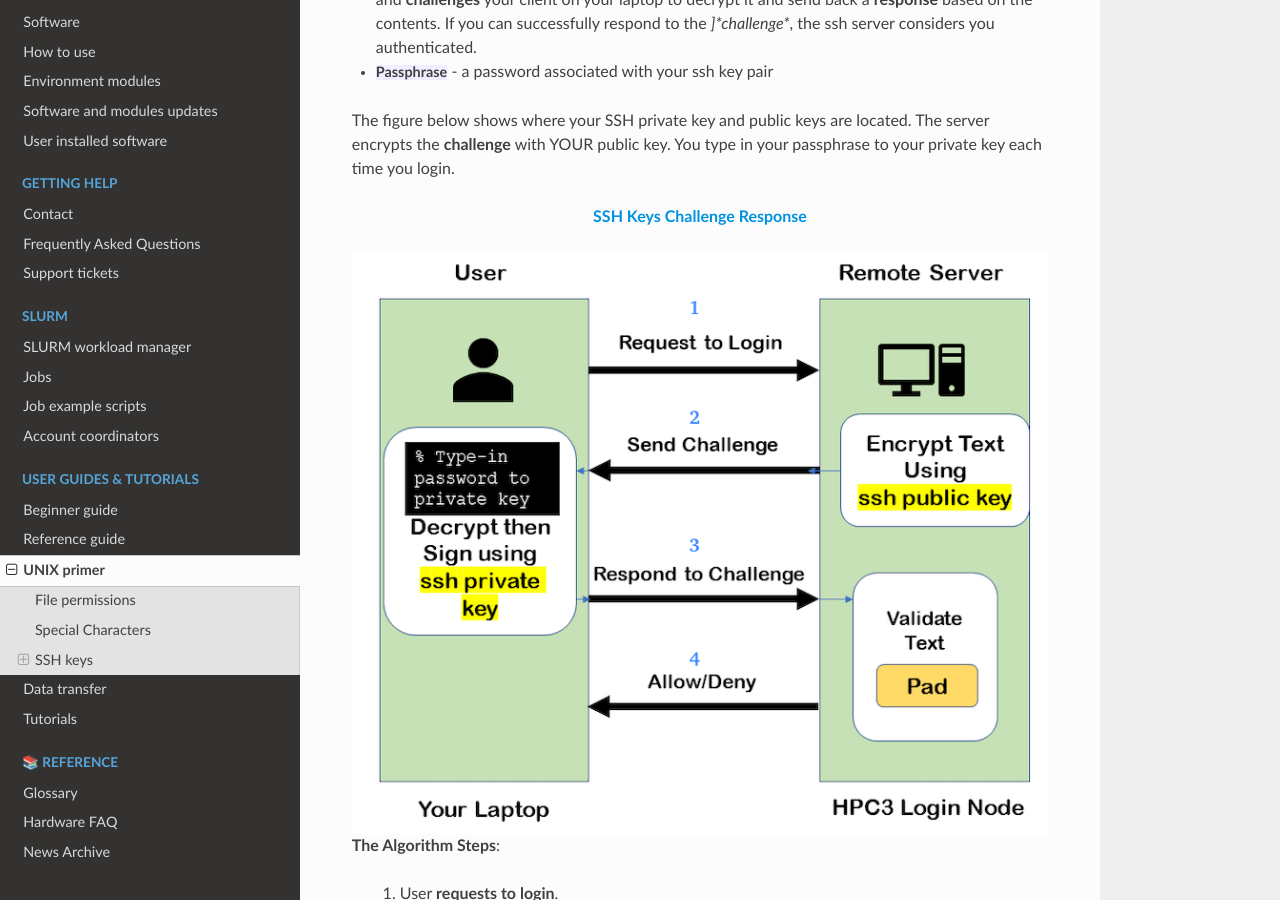
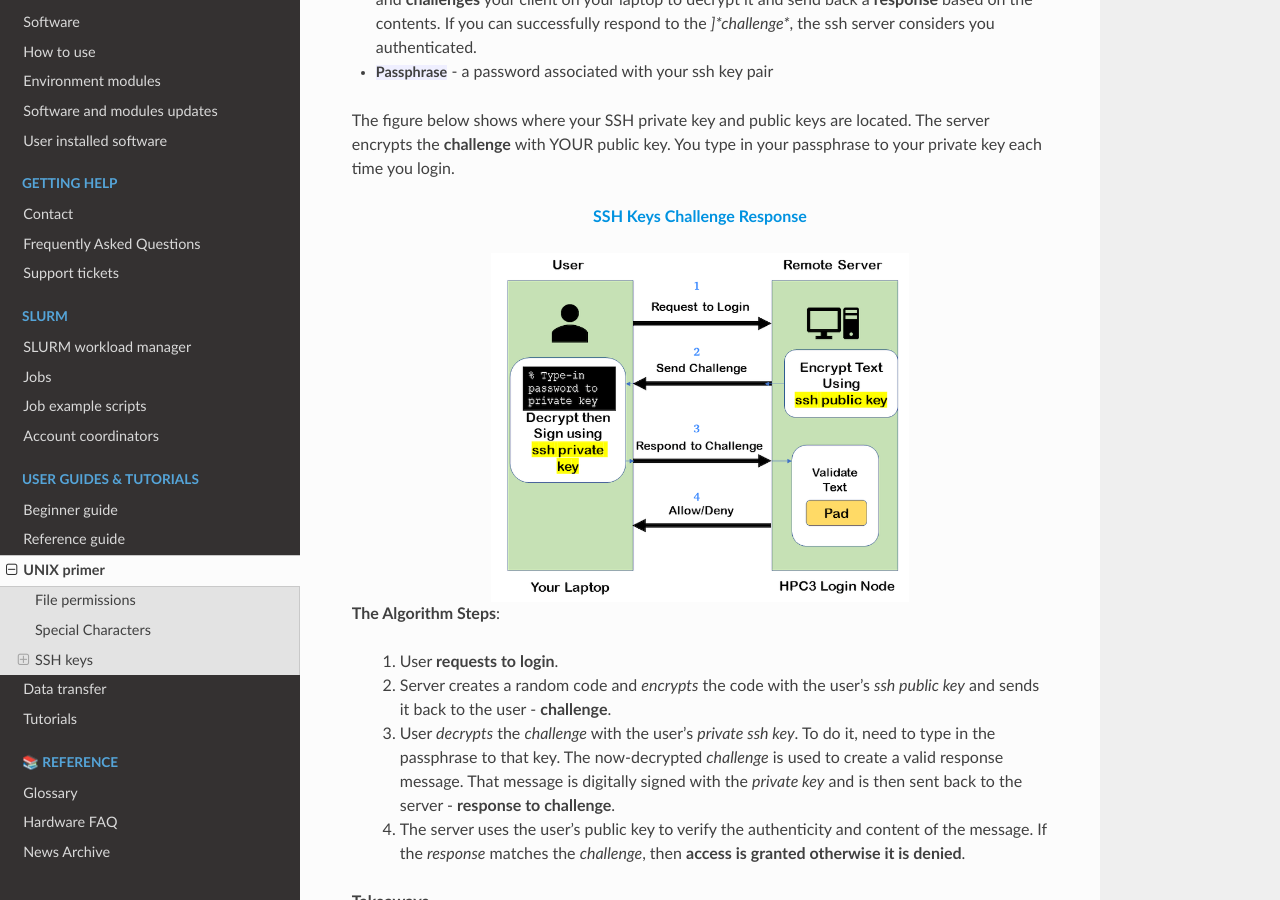
Before and after one commit to RCIC-UCI-Public/website-rcic, a Sphinx documentation site: the page built from docs/source/guides/unix-primer.rst, in a window 1280 px wide and 900 px high, scrolled down 2746 px. Built offline with Sphinx 7.4.7 and the Read the Docs theme 2.0.0, drawn with Linux system fonts in a browser that asks for light colours.

Commit message:
scale ssh-keys images

```diff
--- a/docs/source/guides/unix-primer.rst
+++ b/docs/source/guides/unix-primer.rst
@@ -162,6 +162,7 @@
 
 .. image:: images/challenge-response-ssh.png
    :align: center
+   :width: 60%
    :alt: ssh challenge response
 
 **The Algorithm Steps**:
@@ -202,6 +203,7 @@
 
 .. image:: images/challenge-response-ssh-agent.png
    :align: center
+   :width: 60%
    :alt: ssh challenge response agent
 
 
```
